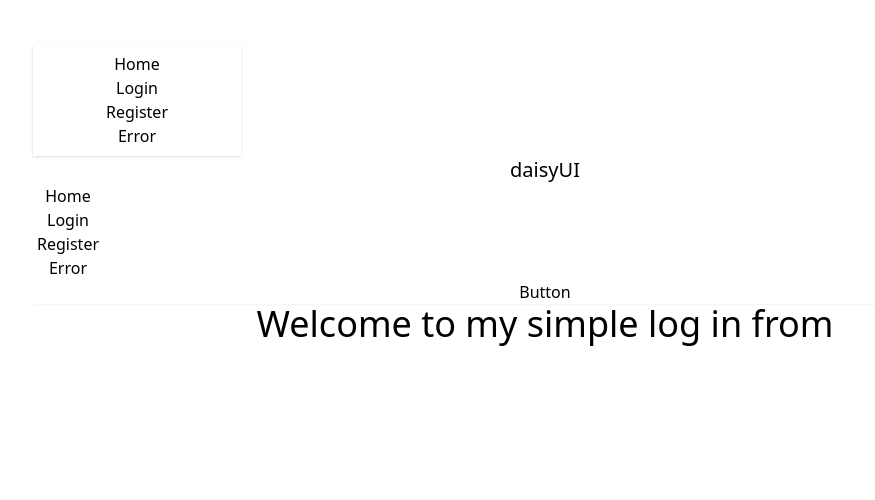
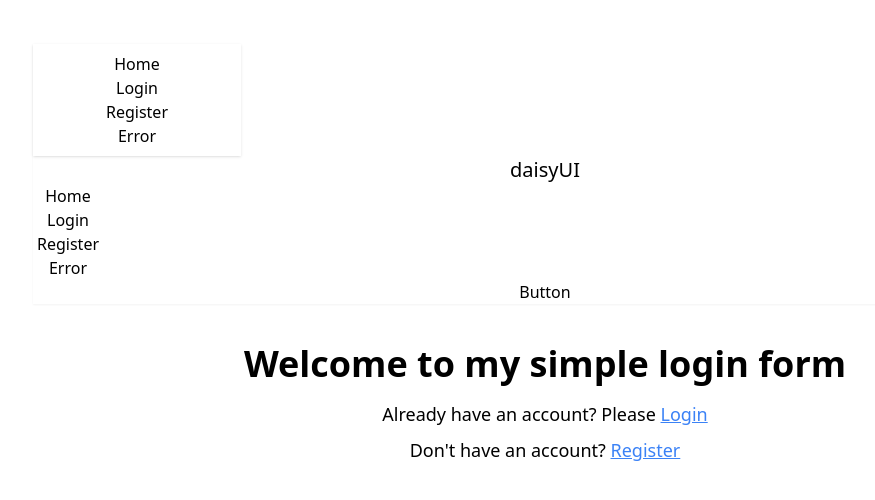
Before and after one commit to symadev/email-password-authentication, a React (Vite) app: page / in a window 1280 px wide. Shown: the top 500 px of the page, without its empty margins (95-970 px from the left). Built offline with nearby package versions, Linux system fonts and the light colour scheme.

Commit message:
validate email address and forget password

```diff
--- a/src/Component/Home/Home.jsx
+++ b/src/Component/Home/Home.jsx
@@ -1,9 +1,15 @@
-
+import { Link } from "react-router-dom";
 
 const Home = () => {
     return (
-        <div>
-            <h2 className="text-4xl">Welcome to my simple log in from</h2>
+        <div className="text-center p-10">
+            <h2 className="text-4xl font-bold">Welcome to my simple login form</h2>
+            <p className="mt-4 text-lg">
+                Already have an account? Please <Link to="/login" className="text-blue-500 underline">Login</Link>
+            </p>
+            <p className="mt-2 text-lg">
+                Don't have an account? <Link to="/register" className="text-blue-500 underline">Register</Link>
+            </p>
         </div>
     );
 };
--- a/src/Component/Login/Login.jsx
+++ b/src/Component/Login/Login.jsx
@@ -1,5 +1,5 @@
-import { useState } from "react";
-import { createUserWithEmailAndPassword } from "firebase/auth";
+import { useRef, useState } from "react";
+import { createUserWithEmailAndPassword, sendEmailVerification, sendPasswordResetEmail } from "firebase/auth";
 import { auth } from "../../Firebase/Firebase";
 import { FaEye, FaEyeSlash } from "react-icons/fa";
 
@@ -7,6 +7,8 @@
   const [error, setError] = useState(null);
 const[success,setSuccess] = useState(false);
 const[showPassword,setshowPassword] = useState(false);
+
+const emailRef = useRef();
 //this is for showing the success masssage
 
 
@@ -18,6 +20,12 @@
     const password = event.target.password.value;
 
     console.log("Name:", name,terms);
+
+
+
+
+
+
 
 
 
@@ -57,6 +65,38 @@
       });
   };
 
+//forgot password/reset password issuses
+   const handleForgotPassword=()=>{
+console.log('get an email address',emailRef .current.value);
+const email= emailRef .current.value
+if(!email){
+    console.log('please provide a valid email address')
+}
+else{
+    sendPasswordResetEmail(auth, email)
+  .then(() => {
+   alert('reset email sent!please check your mail');
+  })
+  .catch((error) => {
+    const errorCode = error.code;
+    const errorMessage = error.message;
+    // ..
+  });
+}
+  }
+
+
+
+
+   //Send a user a verification email
+
+    sendEmailVerification(auth.currentUser)
+    .then(() => {
+    console.log("Email verification sent!");
+      // ...
+    });
+
+
 
 
 
@@ -66,10 +106,10 @@
     <div className="flex justify-center items-center h-screen">
       <form onSubmit={handleLogin} className="p-6 border rounded-lg shadow-lg space-y-4">
         <label className="input input-bordered flex items-center gap-2">
-          <input type="text" name="name" className="grow p-2 border rounded" placeholder="Name" required />
+          <input type="text" name="name" className="grow p-2 border rounded" placeholder="Name" />
         </label>
         <label className="input input-bordered flex items-center gap-2">
-          <input type="email" name="email" className="grow p-2 border rounded" placeholder="Email" required />
+          <input type="email" name="email" className="grow p-2 border rounded" placeholder="Email" ref={emailRef} required />
         </label>
         <label className="input input-bordered flex items-center gap-2">
           <input type={showPassword ? 'text':'password'}
@@ -77,19 +117,33 @@
            className="grow p-2 border rounded"
            placeholder="Password"
            required />
+
         <button  onClick ={()=>setshowPassword(!showPassword)}className="btn btn-xs">
 
 
         {showPassword ? <FaEyeSlash></FaEyeSlash> : <FaEye></FaEye>}
 
 </button>
+
         </label>
+
+
+        <label onClick={handleForgotPassword} className="label">
+            <a href="#" className="label-text-alt link link-hover">Forgot password?</a>
+          </label>
+
+
+
 
 
 
         {error && <p className="text-red-500">{error}</p>}
 
         {success && <p className="text-green-500">Sign up is Successfull</p>}
+
+
+
+
 
         <div className="form-control">
   <label className="label cursor-pointer">
--- a/src/Component/Register/Register.jsx
+++ b/src/Component/Register/Register.jsx
@@ -1,5 +1,6 @@
-import { createUserWithEmailAndPassword } from "firebase/auth";
+import { createUserWithEmailAndPassword, sendEmailVerification } from "firebase/auth";
 import { auth } from "../../Firebase/Firebase";
+import { Link } from "react-router-dom";
 
 
 
@@ -15,9 +16,8 @@
 
 
 
-         //create user with user and password
+      //create user with user and password
          //this section is for create user
-
          createUserWithEmailAndPassword(auth, email, password)
   .then(result => {
     // Signed up
@@ -30,9 +30,23 @@
   });
 
 
-//aitar por firebase a jeye -user a jeye -reload korle amra put kora information gulo dekhte pabo
 
 
+  //Send a user a verification email
+
+  sendEmailVerification(auth.currentUser)
+  .then(() => {
+  console.log("Email verification sent!");
+    // ...
+  });
+
+
+
+
+
+
+
+//aitar por firebase a jeye -user a jeye -reload korle amra put kora information gulo dekhte pabo
 
     }
     return (
@@ -67,6 +81,7 @@
                 </svg>
                 <input type="password" name="password" className="grow" placeholder="Password" />
               </label>
+              <p>New to this website? please <Link to ="/login">Login</Link></p>
 
               <button className="btn btn-accent btn-secondary btn-wide my-6">Login</button>
             </form>
--- a/src/Firebase/Firebase.js
+++ b/src/Firebase/Firebase.js
@@ -31,4 +31,4 @@
 //config the code securely
 //sign in method enable
 //build-get-started-enable email-pass
-//go t o the docs
+//go to the docs
```
